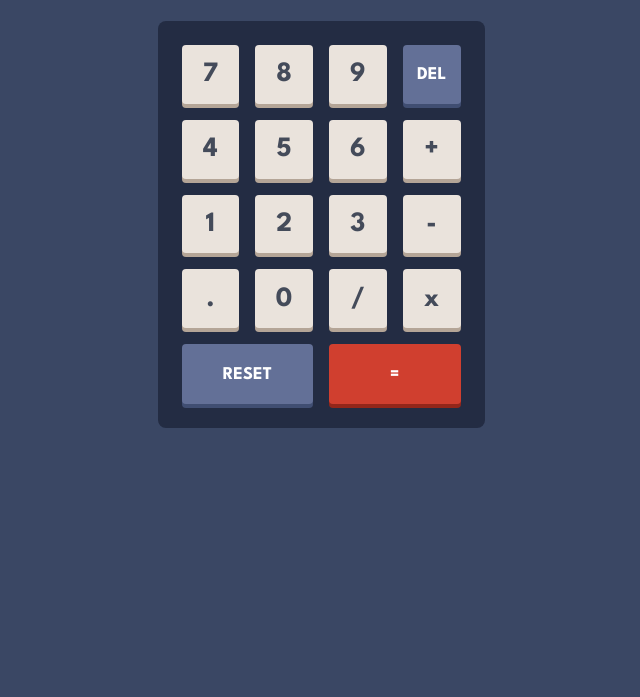
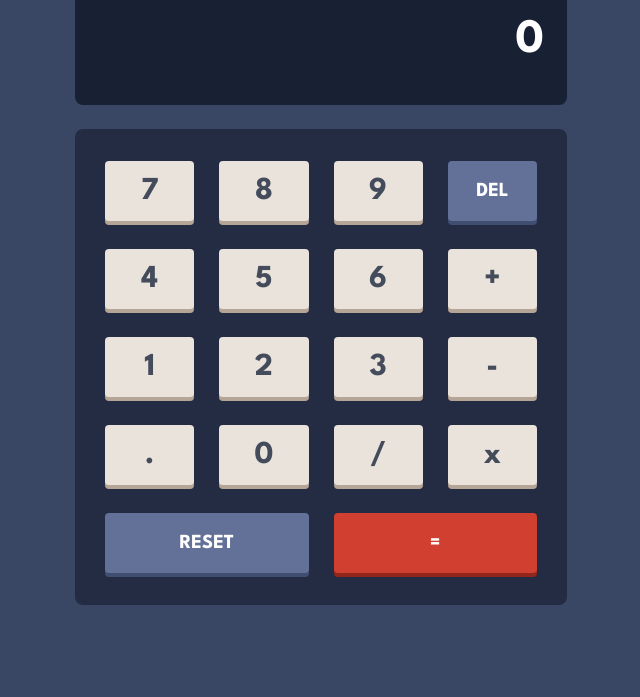
Before and after one commit to john-mirage/fm-calculator-app, a website built with Vite: page index.html in a window 1280 px wide. Shown: the part 189-886 px from the top of the page, without its empty margins (319-959 px from the left). Before the commit the page ends 800 px from the top, so only its background shows below. Built offline with nearby package versions, Linux system fonts and the light colour scheme.

Commit message:
feat: add desktop styles

```diff
--- a/src/main.ts
+++ b/src/main.ts
@@ -107,21 +107,17 @@ function handleDot(dot) {
 
 function handleResult() {
   if (operator !== "") {
-    if (rightNumber.endsWith(".")) {
-      rightNumber = rightNumber.slice(0, rightNumber.length - 1);
-    }
+    if (rightNumber.endsWith(".")) rightNumber = rightNumber.slice(0, rightNumber.length - 1);
     if (rightNumber !== "") {
       reduceExpression();
     } else {
       operator = "";
+      updateScreen();
     }
   } else if (leftNumber.endsWith(".")) {
     leftNumber = leftNumber.slice(0, leftNumber.length - 1);
+    updateScreen();
   }
-  updateScreen();
-  leftNumber = "0";
-  operator = "";
-  rightNumber = "";
 }
 
 function handleDelete() {
--- a/src/styles/keypad.css
+++ b/src/styles/keypad.css
@@ -1,7 +1,7 @@
 .keypad {
     display: grid;
     grid-template-columns: repeat(4, 1fr);
-    gap: 1.6rem;
+    gap: 1.7rem 1.3rem;
     width: 100%;
     height: auto;
     padding: 2.4rem;
@@ -12,7 +12,6 @@
 .keypad__button {
     position: relative;
     width: 100%;
-    height: auto;
     border-radius: 0.4rem;
     border: none;
     font-family: inherit;
@@ -82,3 +81,34 @@
     color: var(--equal-text);
     font-size: 1.8rem;
 }
+
+@media screen and (min-width: 375px) {
+    .keypad__button--square {
+        padding-top: 0;
+        height: 6rem;
+    }
+
+    .keypad__button--rectangle {
+        padding-top: 0;
+        height: 6rem;
+    }
+}
+
+@media screen and (min-width: 540px) {
+    .keypad {
+        padding: 3.2rem 3rem;
+        gap: 2.8rem 2.5rem;
+    }
+
+    .keypad__button--number-operator > .keypad__label {
+        font-size: 3.2rem;
+    }
+
+    .keypad__button--del-reset > .keypad__label {
+        font-size: 2rem;
+    }
+
+    .keypad__button--equal > .keypad__label {
+        font-size: 2rem;
+    }
+}
--- a/src/styles/page.css
+++ b/src/styles/page.css
@@ -17,3 +17,10 @@
         margin-right: auto;
     }
 }
+
+@media screen and (min-width: 540px) {
+    .page__container {
+        max-width: 540px;
+        padding: 9.2rem 2.4rem;
+    }
+}
--- a/src/styles/screen.css
+++ b/src/styles/screen.css
@@ -1,4 +1,5 @@
 .screen {
+    display: flex;
     width: 100%;
     height: 8.8rem;
     border-radius: 0.8rem;
@@ -8,10 +9,24 @@
 }
 
 .screen__result {
+    width: 100%;
     font-size: 3.2rem;
     font-weight: 700;
     text-align: end;
-    line-height: 4rem;
+    line-height: 3.2rem;
+    letter-spacing: -0.05rem;
     color: var(--primary-text);
-    margin: 0;
+    margin: auto 0;
 }
+
+@media screen and (min-width: 540px) {
+    .screen {
+        height: 12.8rem;
+    }
+
+    .screen__result {
+        font-size: 4.8rem;
+        line-height: 4.8rem;
+        letter-spacing: -0.1rem;
+    }
+}
```
